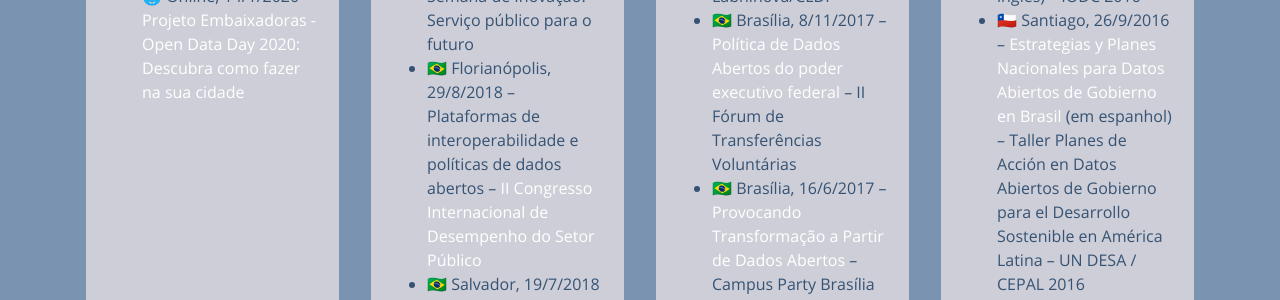
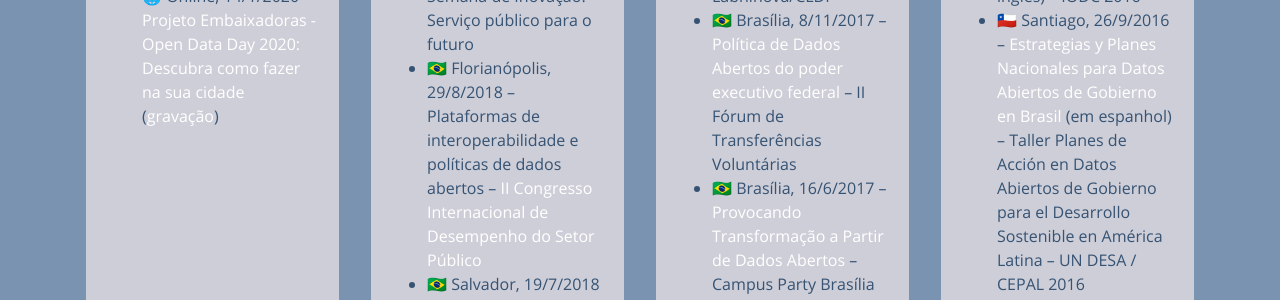
Before and after one commit to augusto-herrmann/augusto-herrmann.github.io, a Jekyll site: the page built from pt/index.md, in a window 1280 px wide and 900 px high, scrolled down 2244 px. Shown: the part 155-455 px from the top of the window. Built offline with Jekyll 4.4.1, drawn with Linux system fonts in a browser that asks for light colours; nearby versions of some CDN libraries.

Commit message:
add link to Embaixadoras Civic Tech

```diff
--- a/pt/index.md
+++ b/pt/index.md
@@ -91,7 +91,7 @@
 ### *﻿*{: .far .fa-calendar-alt} 2020
 
 * 🇧🇷 Brasília, 6/3/2020 -- [Open Data Day 2020](https://opendataday.org) -- [Rio de Janeiro - Arquivo Nacional](http://arquivonacional.gov.br/br/ultimas-noticias/2043-6-de-marco-open-data-day-no-arquivo-nacional) ([gravação](https://www.youtube.com/watch?v=-1mR2gz_4Hg)) ([apresentação](https://pt.slideshare.net/AugustoHerrmannBatis/open-data-day-2020-arquivo-nacional-rio-de-janeiro))
-* 🌐 Online, 14/1/2020 -- [Projeto Embaixadoras - Open Data Day 2020: Descubra como fazer na sua cidade](https://www.youtube.com/watch?v=MGceIuNm2xY)
+* 🌐 Online, 14/1/2020 -- [Projeto Embaixadoras - Open Data Day 2020: Descubra como fazer na sua cidade](https://embaixadoras.ok.org.br/civic%20tech/open%20data%20day%202020/2020/01/21/live-open-data-day-2020/) ([gravação](https://www.youtube.com/watch?v=MGceIuNm2xY))
 
 </div>
 </div>
```
Also changed, not shown: en/index.md (+1 -1 lines).
